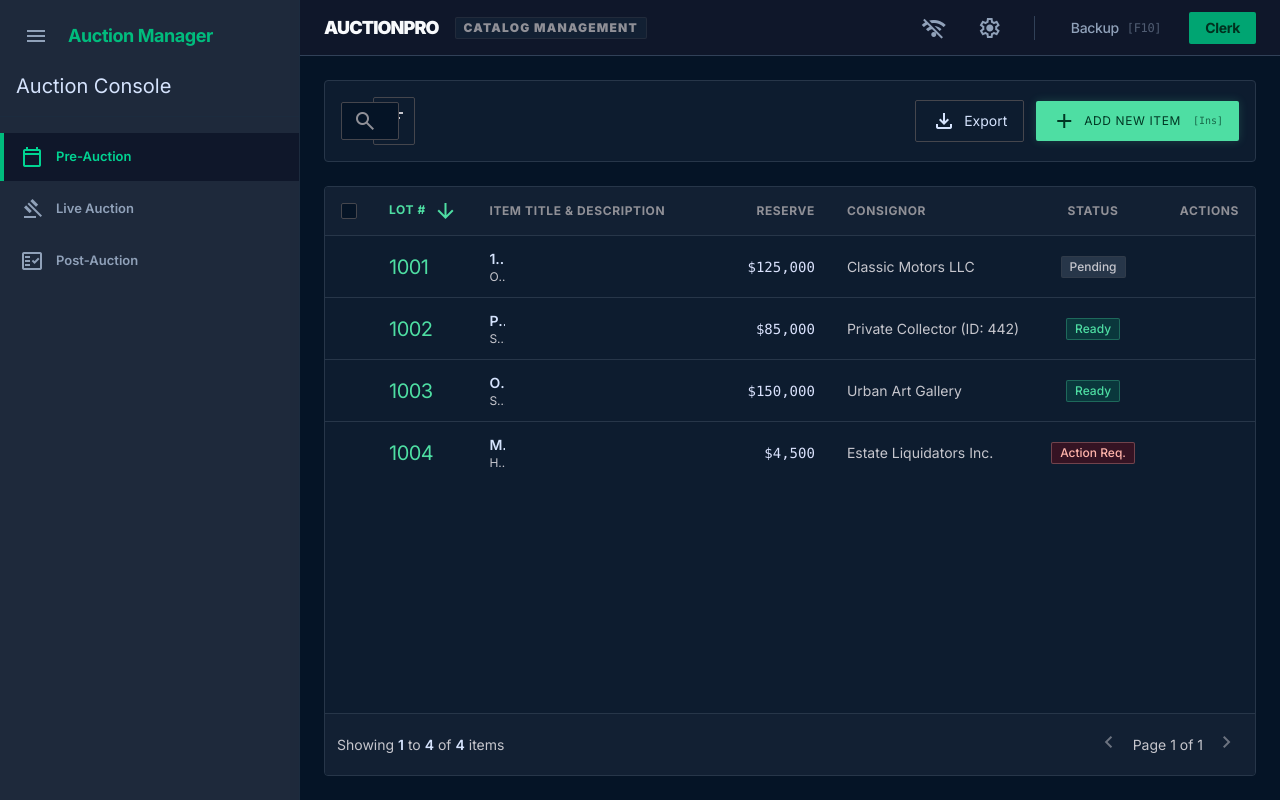
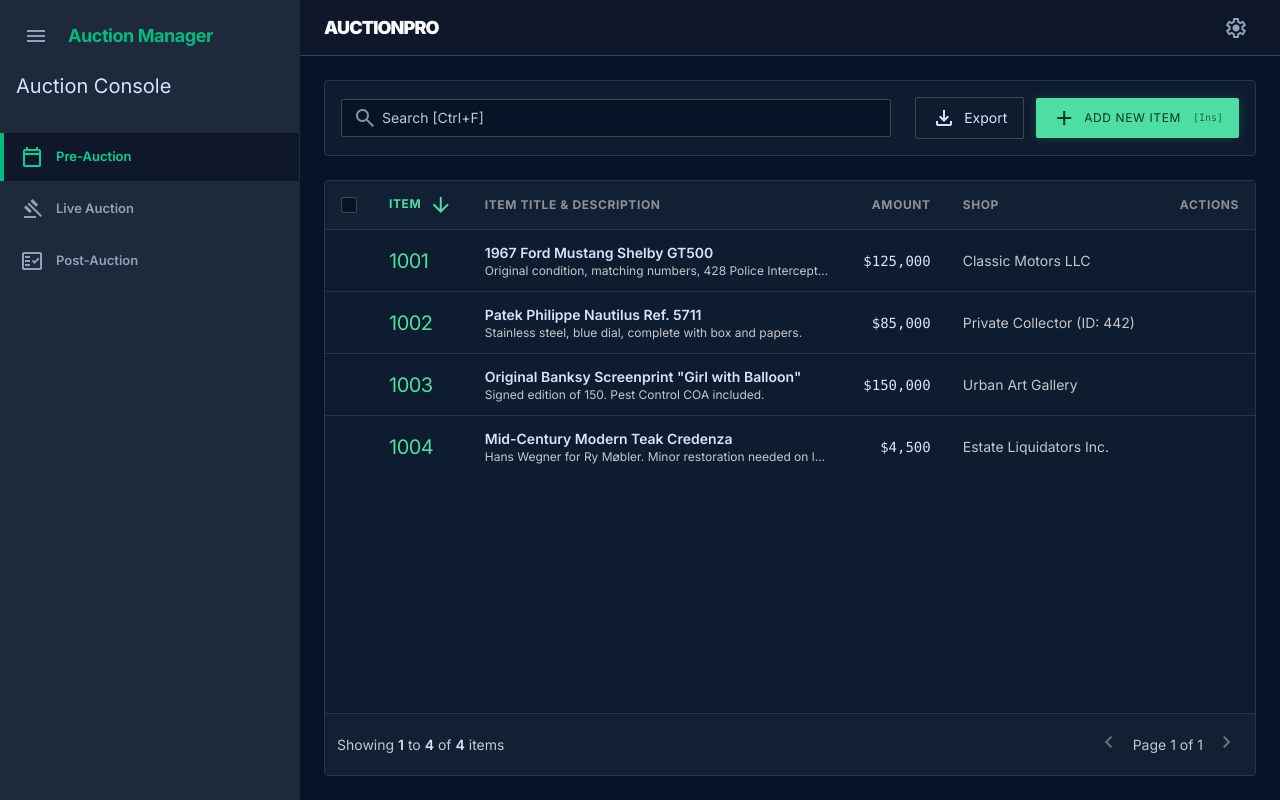
Before and after one commit to J0seph-Mart1n/AuctionManager, a Vue app: page /pre-auction in a window 1280 px wide. Built offline with nearby package versions, Linux system fonts and the light colour scheme.

Commit message:
Modified frontend for PreAuctionView, made few elements into components

```diff
--- /dev/null
+++ b/src/components/AddItemModal.vue
@@ -0,0 +1,75 @@
+<template>
+  <div v-if="show" class="fixed inset-0 bg-black/50 backdrop-blur-sm z-50 flex items-center justify-center p-4">
+    <div class="bg-surface-container rounded-lg border border-surface-container-highest shadow-xl w-full max-w-2xl overflow-hidden flex flex-col">
+      <div class="p-6 border-b border-surface-container-highest bg-[#1E293B] flex justify-between items-center">
+        <h2 class="text-xl font-bold text-on-surface">Add New Item</h2>
+        <button @click="$emit('close')" class="text-slate-400 hover:text-white transition-colors">
+          <span class="material-symbols-outlined">close</span>
+        </button>
+      </div>
+      <div class="p-6 flex flex-col gap-4">
+        <div>
+          <label class="block font-label-caps text-label-caps text-on-surface-variant mb-2 uppercase">Title *</label>
+          <input v-model="newItem.title" type="text" placeholder="Item Title" class="w-full bg-surface-container-highest border border-outline-variant rounded px-4 py-2 font-body-base text-body-base text-on-surface focus:border-secondary focus:ring-1 focus:ring-secondary focus:outline-none transition-colors" />
+        </div>
+        <div>
+          <label class="block font-label-caps text-label-caps text-on-surface-variant mb-2 uppercase">Description</label>
+          <textarea v-model="newItem.description" rows="3" placeholder="Item Description" class="w-full bg-surface-container-highest border border-outline-variant rounded px-4 py-2 font-body-base text-body-base text-on-surface focus:border-secondary focus:ring-1 focus:ring-secondary focus:outline-none transition-colors resize-none"></textarea>
+        </div>
+        <div class="grid grid-cols-2 gap-4">
+          <div>
+            <label class="block font-label-caps text-label-caps text-on-surface-variant mb-2 uppercase">Amount *</label>
+            <input v-model="newItem.amount" type="text" placeholder="$0.00" class="w-full bg-surface-container-highest border border-outline-variant rounded px-4 py-2 font-body-base text-body-base text-on-surface focus:border-secondary focus:ring-1 focus:ring-secondary focus:outline-none transition-colors" />
+          </div>
+          <div>
+            <label class="block font-label-caps text-label-caps text-on-surface-variant mb-2 uppercase">Shop *</label>
+            <input v-model="newItem.shop" type="text" placeholder="Consignor / Shop" class="w-full bg-surface-container-highest border border-outline-variant rounded px-4 py-2 font-body-base text-body-base text-on-surface focus:border-secondary focus:ring-1 focus:ring-secondary focus:outline-none transition-colors" />
+          </div>
+        </div>
+      </div>
+      <div class="p-6 border-t border-surface-container-highest bg-surface-container-low flex justify-end gap-3">
+        <button @click="$emit('close')" class="px-4 py-2 border border-outline-variant text-on-surface hover:bg-surface-container-highest rounded transition-colors font-semibold">
+          Cancel
+        </button>
+        <button @click="handleSave" class="px-4 py-2 bg-secondary text-on-secondary hover:brightness-110 active:brightness-90 rounded transition-all font-semibold">
+          Add Item
+        </button>
+      </div>
+    </div>
+  </div>
+</template>
+
+<script setup>
+import { ref, watch } from 'vue'
+
+const props = defineProps({
+  show: {
+    type: Boolean,
+    default: false
+  }
+})
+
+const emit = defineEmits(['close', 'save'])
+
+const newItem = ref({
+  title: '',
+  description: '',
+  amount: '',
+  shop: ''
+})
+
+// Reset form when modal opens
+watch(() => props.show, (newVal) => {
+  if (newVal) {
+    newItem.value = { title: '', description: '', amount: '', shop: '' }
+  }
+})
+
+const handleSave = () => {
+  if (!newItem.value.title || !newItem.value.amount || !newItem.value.shop) {
+    alert("Please fill in the required fields (Title, Amount, Shop)")
+    return
+  }
+  emit('save', { ...newItem.value })
+}
+</script>
--- /dev/null
+++ b/src/components/TopNavBar.vue
@@ -0,0 +1,19 @@
+<template>
+  <header class="bg-[#0F172A] text-emerald-500 dark:text-emerald-400 font-inter text-sm font-medium tracking-tight border-b border-slate-700 flex items-center justify-between px-6 h-14 w-full z-10 shrink-0">
+    <div class="flex items-center gap-4">
+      <slot name="left">
+        <span class="text-lg font-black tracking-tighter text-slate-50 uppercase flex items-center">AuctionPro</span>
+      </slot>
+    </div>
+    <div class="flex items-center gap-4">
+      <slot name="right">
+        <button aria-label="settings" class="text-slate-400 hover:text-slate-200 hover:bg-slate-800 transition-colors active:bg-slate-700 duration-75 p-2 rounded flex items-center justify-center">
+          <span class="material-symbols-outlined text-[20px]">settings</span>
+        </button>
+      </slot>
+    </div>
+  </header>
+</template>
+
+<script setup>
+</script>
--- a/src/views/LiveAuctionView.vue
+++ b/src/views/LiveAuctionView.vue
@@ -1,28 +1,6 @@
 <template>
   <!-- TopNavBar -->
-  <header class="flex items-center justify-between px-6 h-14 w-full docked full-width top border-b border-b-slate-700 bg-[#0F172A] flat no shadows z-10">
-    <div class="flex items-center">
-      <span class="font-inter text-sm font-medium tracking-tight text-emerald-500 dark:text-emerald-400">Live Execution Console</span>
-    </div>
-    <div class="flex items-center gap-4">
-      <div class="flex items-center gap-2 border-r border-slate-700 pr-4">
-        <button class="text-slate-400 hover:text-slate-200 hover:bg-slate-800 transition-colors p-2 rounded flex items-center gap-2 font-inter text-[13px] font-semibold">
-          Backup [F10]
-        </button>
-        <button class="bg-primary-container text-on-primary-container px-3 py-1.5 rounded text-[13px] font-bold border border-outline-variant hover:bg-slate-800 transition-colors">
-          Clerk
-        </button>
-      </div>
-      <div class="flex items-center gap-2">
-        <button class="text-slate-400 hover:text-slate-200 hover:bg-slate-800 p-1.5 rounded transition-colors active:bg-slate-700 duration-75">
-          <span class="material-symbols-outlined text-[20px]">wifi_off</span>
-        </button>
-        <button class="text-slate-400 hover:text-slate-200 hover:bg-slate-800 p-1.5 rounded transition-colors active:bg-slate-700 duration-75">
-          <span class="material-symbols-outlined text-[20px]">settings</span>
-        </button>
-      </div>
-    </div>
-  </header>
+  <TopNavBar />
 
   <!-- Canvas -->
   <main class="flex-1 overflow-hidden flex p-6 gap-6">
@@ -173,6 +151,7 @@
 
 <script setup>
 import { ref } from 'vue'
+import TopNavBar from '@/components/TopNavBar.vue'
 
 // Form State
 const form = ref({
--- a/src/views/PostAuctionView.vue
+++ b/src/views/PostAuctionView.vue
@@ -5,29 +5,7 @@
     <div class="flex-1 flex flex-col min-h-screen">
 
       <!-- TopNavBar -->
-      <header class="bg-[#0F172A] flex items-center justify-between px-6 h-14 w-full border-b border-slate-700 z-10 sticky top-0">
-        <div class="flex items-center gap-4">
-          <span class="text-lg font-black tracking-tighter text-slate-50 uppercase">AuctionPro</span>
-        </div>
-        <div class="flex items-center gap-6">
-          <div class="flex items-center gap-4">
-            <button class="font-inter text-sm font-medium tracking-tight text-emerald-500 dark:text-emerald-400 hover:bg-slate-800 transition-colors active:bg-slate-700 duration-75 px-3 py-1.5 rounded-DEFAULT flex items-center gap-2">
-              Clerk
-            </button>
-            <button class="font-inter text-sm font-medium tracking-tight text-slate-400 hover:bg-slate-800 transition-colors active:bg-slate-700 duration-75 px-3 py-1.5 rounded-DEFAULT flex items-center gap-2 border border-slate-700">
-              Backup [F10]
-            </button>
-          </div>
-          <div class="flex items-center gap-2 border-l border-slate-700 pl-4">
-            <button class="text-slate-400 hover:text-slate-200 hover:bg-slate-800 transition-colors p-2 rounded-DEFAULT flex items-center justify-center">
-              <span class="material-symbols-outlined">wifi_off</span>
-            </button>
-            <button class="text-slate-400 hover:text-slate-200 hover:bg-slate-800 transition-colors p-2 rounded-DEFAULT flex items-center justify-center">
-              <span class="material-symbols-outlined">settings</span>
-            </button>
-          </div>
-        </div>
-      </header>
+      <TopNavBar />
 
       <!-- Main Workspace (POS Terminal Layout) -->
       <main class="flex-1 p-gutter grid grid-cols-12 gap-gutter h-[calc(100vh-3.5rem)] overflow-hidden">
@@ -178,6 +156,7 @@
 
 <script setup>
 import { ref, computed } from 'vue'
+import TopNavBar from '@/components/TopNavBar.vue'
 
 // --- State Variables ---
 const searchQuery = ref('Bidder #402 - Smithson, J')
--- a/src/views/PreAuctionView.vue
+++ b/src/views/PreAuctionView.vue
@@ -5,45 +5,22 @@
     <!-- Main Content Area -->
     <main class="flex-1 flex flex-col h-screen relative">
       <!-- TopNavBar Component -->
-      <header class="bg-[#0F172A] text-emerald-500 dark:text-emerald-400 font-inter text-sm font-medium tracking-tight border-b border-slate-700 flex items-center justify-between px-6 h-14 w-full z-10 shrink-0">
-        <div class="text-lg font-black tracking-tighter text-slate-50 uppercase flex items-center">
-          AuctionPro
-          <span class="ml-4 px-2 py-0.5 bg-surface-container rounded text-xs text-outline font-label-caps tracking-widest border border-outline-variant/30">Catalog Management</span>
-        </div>
-        <div class="flex items-center gap-4">
-          <button aria-label="wifi_off" class="text-slate-400 hover:text-slate-200 hover:bg-slate-800 transition-colors active:bg-slate-700 duration-75 p-2 rounded flex items-center justify-center">
-            <span class="material-symbols-outlined text-[20px]">wifi_off</span>
-          </button>
-          <button aria-label="settings" class="text-slate-400 hover:text-slate-200 hover:bg-slate-800 transition-colors active:bg-slate-700 duration-75 p-2 rounded flex items-center justify-center">
-            <span class="material-symbols-outlined text-[20px]">settings</span>
-          </button>
-          <div class="h-6 w-px bg-slate-700 mx-2"></div>
-          <button class="text-slate-400 hover:text-slate-200 hover:bg-slate-800 transition-colors active:bg-slate-700 duration-75 px-3 py-1.5 rounded flex items-center gap-2">
-            Backup <span class="text-xs opacity-50 font-mono">[F10]</span>
-          </button>
-          <button class="bg-secondary-container text-on-secondary-container hover:brightness-110 active:brightness-90 transition-all duration-75 px-4 py-1.5 rounded font-bold flex items-center gap-2">
-            Clerk
-          </button>
-        </div>
-      </header>
+      <TopNavBar />
 
       <!-- Canvas -->
       <div class="flex-1 overflow-auto bg-background p-6 flex flex-col gap-6">
         <!-- Action Bar -->
         <div class="flex items-center justify-between bg-surface-container-low p-4 rounded-lg border border-surface-container-highest shrink-0">
-          <div class="flex items-center gap-4 w-1/2">
-            <div class="relative w-full max-w-md">
+          <div class="flex items-center gap-4 flex-1 mr-6">
+            <div class="relative w-full">
               <span class="material-symbols-outlined absolute left-3 top-1/2 -translate-y-1/2 text-outline text-[18px]">search</span>
               <input
                 v-model="searchQuery"
                 type="text"
-                placeholder="Search lot number, title, consignor... [Ctrl+F]"
+                placeholder="Search [Ctrl+F]"
                 class="w-full bg-surface text-on-surface border border-outline-variant rounded pl-10 pr-4 py-2 focus:border-secondary focus:ring-1 focus:ring-secondary focus:outline-none transition-colors font-body-base text-body-base placeholder:text-on-surface-variant"
               />
             </div>
-            <button class="p-2 border border-outline-variant rounded text-on-surface-variant hover:bg-surface-variant hover:text-on-surface transition-colors">
-              <span class="material-symbols-outlined text-[18px]">filter_list</span>
-            </button>
           </div>
           <div class="flex items-center gap-3">
             <button @click="exportData" class="px-4 py-2 border border-outline-variant rounded text-on-surface hover:bg-surface-variant transition-colors flex items-center gap-2 font-data-tabular text-data-tabular">
@@ -66,12 +43,11 @@
                     <input type="checkbox" class="rounded bg-surface border-outline-variant text-secondary focus:ring-secondary focus:ring-offset-background" @change="toggleAll" />
                   </th>
                   <th class="py-3 px-4 font-label-caps text-label-caps text-secondary uppercase border-b border-surface-container-highest w-24">
-                    Lot # <span class="material-symbols-outlined text-[14px] align-middle ml-1">arrow_downward</span>
+                    Item <span class="material-symbols-outlined text-[14px] align-middle ml-1">arrow_downward</span>
                   </th>
                   <th class="py-3 px-4 font-label-caps text-label-caps text-outline uppercase border-b border-surface-container-highest">Item Title & Description</th>
-                  <th class="py-3 px-4 font-label-caps text-label-caps text-outline uppercase border-b border-surface-container-highest w-32 text-right">Reserve</th>
-                  <th class="py-3 px-4 font-label-caps text-label-caps text-outline uppercase border-b border-surface-container-highest w-48">Consignor</th>
-                  <th class="py-3 px-4 font-label-caps text-label-caps text-outline uppercase border-b border-surface-container-highest w-24 text-center">Status</th>
+                  <th class="py-3 px-4 font-label-caps text-label-caps text-outline uppercase border-b border-surface-container-highest w-32 text-right">Amount</th>
+                  <th class="py-3 px-4 font-label-caps text-label-caps text-outline uppercase border-b border-surface-container-highest w-48">Shop</th>
                   <th class="py-3 px-4 font-label-caps text-label-caps text-outline uppercase border-b border-surface-container-highest w-24 text-right">Actions</th>
                 </tr>
               </thead>
@@ -85,22 +61,14 @@
                   <td class="py-3 px-4">
                     <span class="font-lot-id-display text-headline-md text-secondary tracking-tight">{{ item.lotNumber }}</span>
                   </td>
-                  <td class="py-3 px-4">
+                  <td class="py-3 px-4 w-full max-w-[1px]">
                     <div class="flex flex-col">
-                      <span class="text-on-surface font-semibold truncate max-w-md">{{ item.title }}</span>
-                      <span class="text-on-surface-variant text-xs truncate max-w-md font-body-base">{{ item.description }}</span>
+                      <span class="text-on-surface font-semibold truncate">{{ item.title }}</span>
+                      <span class="text-on-surface-variant text-xs truncate font-body-base">{{ item.description }}</span>
                     </div>
                   </td>
                   <td class="py-3 px-4 text-right text-primary-fixed font-mono">{{ item.reserve }}</td>
                   <td class="py-3 px-4 text-on-surface-variant">{{ item.consignor }}</td>
-                  <td class="py-3 px-4 text-center">
-                    <span
-                      class="inline-flex items-center px-2 py-0.5 rounded text-xs font-medium border"
-                      :class="statusClasses(item.status)"
-                    >
-                      {{ item.status }}
-                    </span>
-                  </td>
                   <td class="py-3 px-4 text-right">
                     <div class="flex justify-end gap-2 opacity-0 group-hover:opacity-100 transition-opacity">
                       <button @click="editItem(item.id)" class="p-1 text-on-surface-variant hover:text-secondary transition-colors" title="Edit [E]">
@@ -141,13 +109,23 @@
         </div>
       </div>
     </main>
+
+    <!-- Add Item Modal Component -->
+    <AddItemModal
+      :show="showAddModal"
+      @close="closeAddModal"
+      @save="saveNewItem"
+    />
   </div>
 </template>
 
 <script setup>
 import { ref, computed } from 'vue'
+import TopNavBar from '@/components/TopNavBar.vue'
+import AddItemModal from '@/components/AddItemModal.vue'
 
 const searchQuery = ref('')
+const showAddModal = ref(false)
 
 // Mock Data
 const items = ref([
@@ -228,7 +206,26 @@
 }
 
 const addNewItem = () => {
-  alert('Open Add New Item Modal')
+  showAddModal.value = true
+}
+
+const closeAddModal = () => {
+  showAddModal.value = false
+}
+
+const saveNewItem = (itemData) => {
+  items.value.unshift({
+    id: Date.now(),
+    lotNumber: (1000 + items.value.length + 1).toString(),
+    title: itemData.title,
+    description: itemData.description,
+    reserve: itemData.amount.startsWith('$') ? itemData.amount : `$${itemData.amount}`,
+    consignor: itemData.shop,
+    status: 'Ready',
+    selected: false
+  })
+
+  closeAddModal()
 }
 
 const editItem = (id) => {
```
